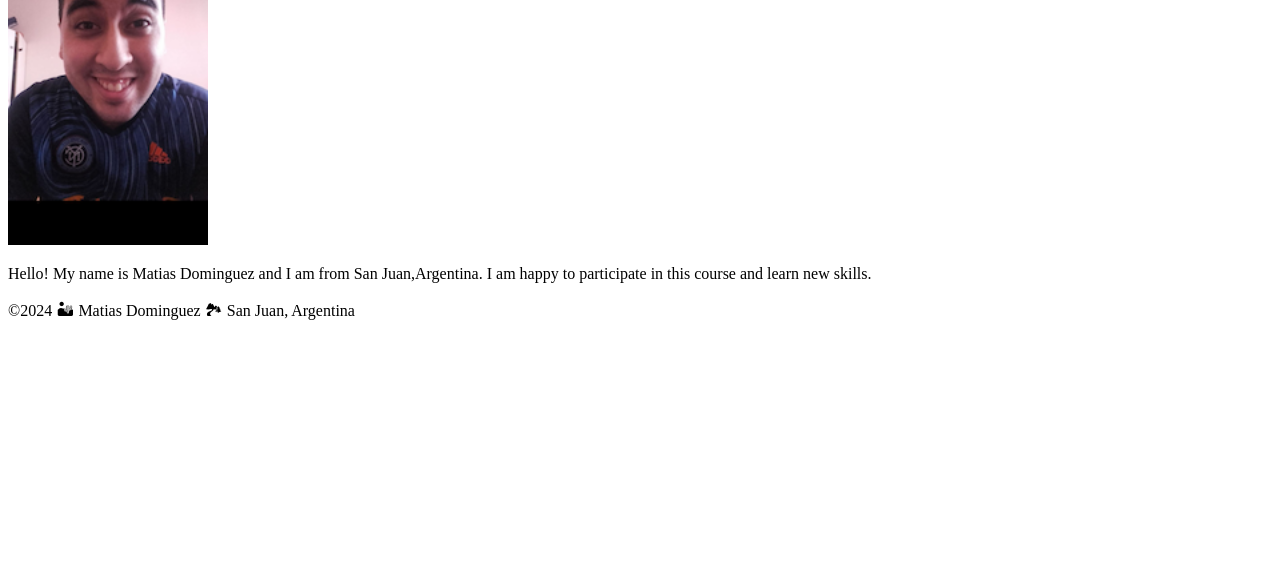
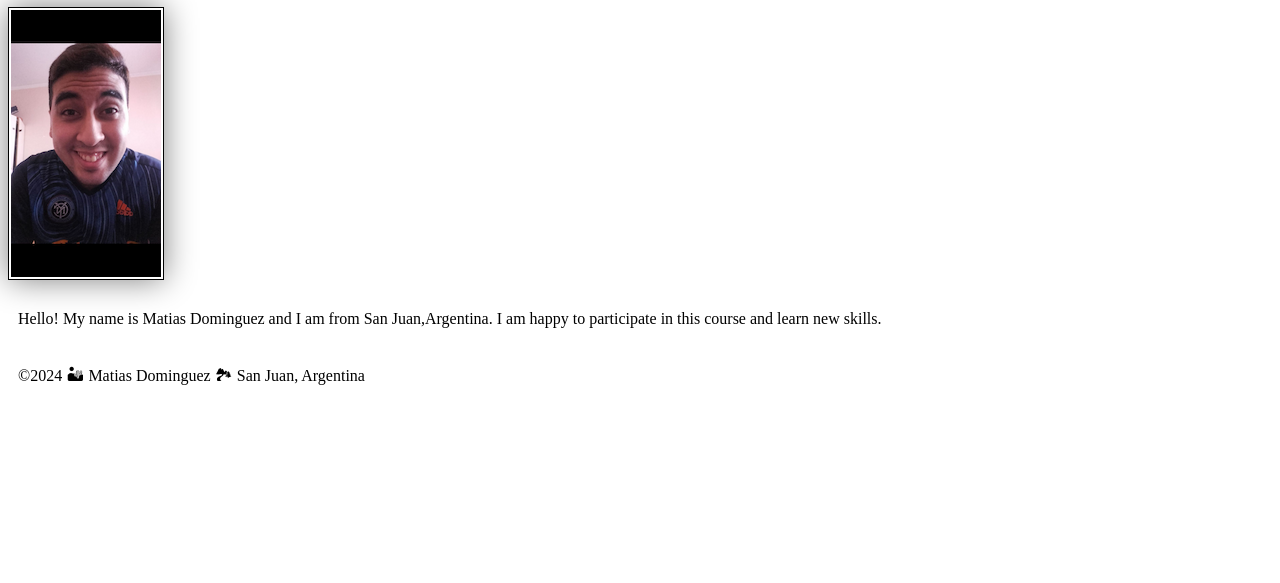
Before and after one commit to matiasfd26/wdd130, a plain HTML site: page index.html in a window 1280 px wide. Shown: the part 217-800 px from the top of the page. Drawn offline with Linux system fonts and the light colour scheme.

Commit message:
styles added

```diff
--- a/index.html
+++ b/index.html
@@ -1 +1 @@
-<!DOCTYPE html><html lang="en-US"><head><meta charset="utf-8"><meta name="viewport" content="width=device-width,initial-scale=1.0"><title>Matias Dominguez | WDD 130</title></head><body><header><nav><a href="#">Home</a><a href="wwr/">Rafting Website</a></nav></header><main><h1>Matias Dominguez | WDD130</h1><img src="images/profile.png" alt="Hello, my name is Matias Dominguez" width="200"><p>Hello! My name is Matias Dominguez and I am from San Juan,Argentina. I am happy to participate in this course and learn new skills.</p></main><footer><p>©2024 🏜 Matias Dominguez 🏞 San Juan, Argentina</p></footer></body></html>
+<!DOCTYPE html><html lang="en-US"><head><link rel="stylesheet" href="styles/styles.css"><meta charset="utf-8"><meta name="viewport" content="width=device-width,initial-scale=1.0"><title>Matias Dominguez | WDD 130</title></head><body><header><nav><a href="#">Home</a><a href="wwr/">Rafting Website</a></nav></header><main><h1>Matias Dominguez | WDD130</h1><img src="images/profile.png" alt="Hello, my name is Matias Dominguez" width="200"><p>Hello! My name is Matias Dominguez and I am from San Juan,Argentina. I am happy to participate in this course and learn new skills.</p></main><footer><p>©2024 🏜 Matias Dominguez 🏞 San Juan, Argentina</p></footer></body></html>
--- /dev/null
+++ b/styles/styles.css
@@ -0,0 +1 @@
+nav {background-color: darkblue;padding: 10px}nav a {color: white; display: block;padding: 20px;}h1 {color: darkblue;}img {width: 150px;height: auto;border: 1px solid black;padding: 2px;box-shadow: 0 0 30px gray;}p {padding: 10px;}
```
